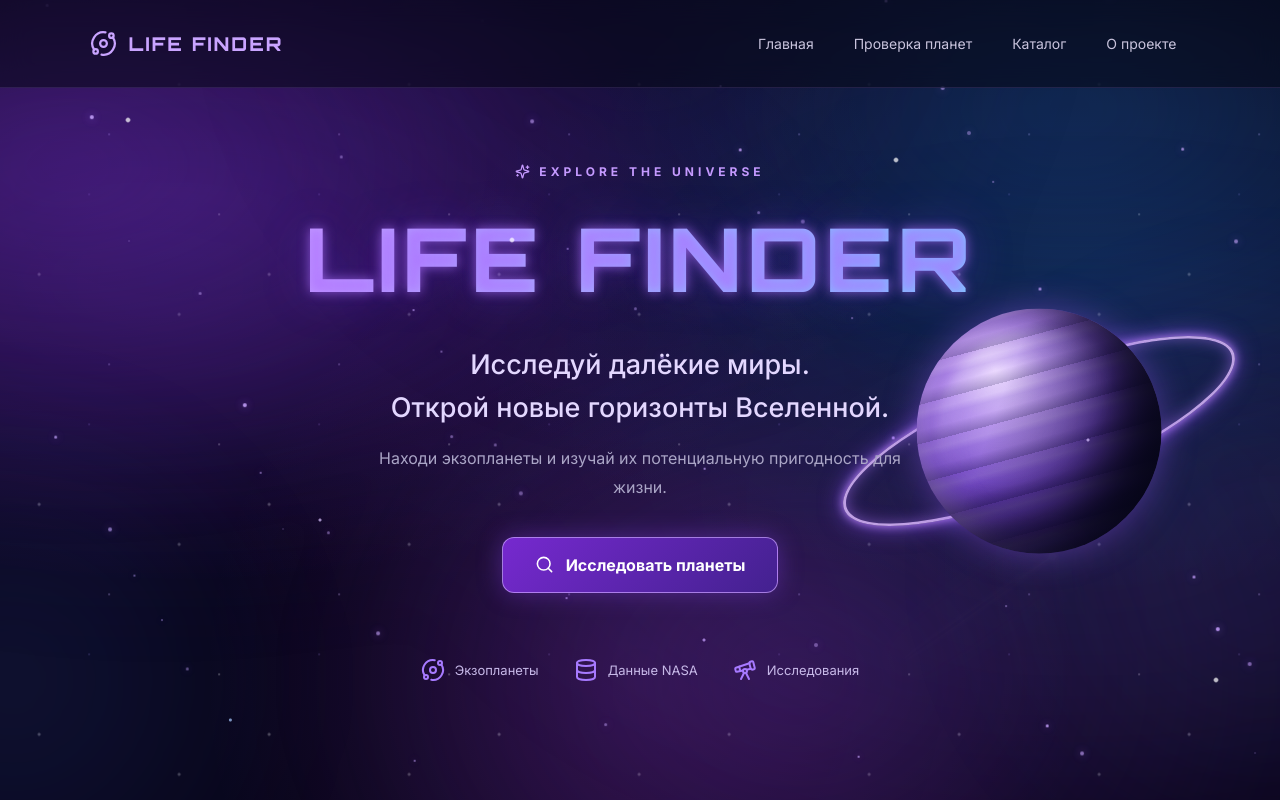
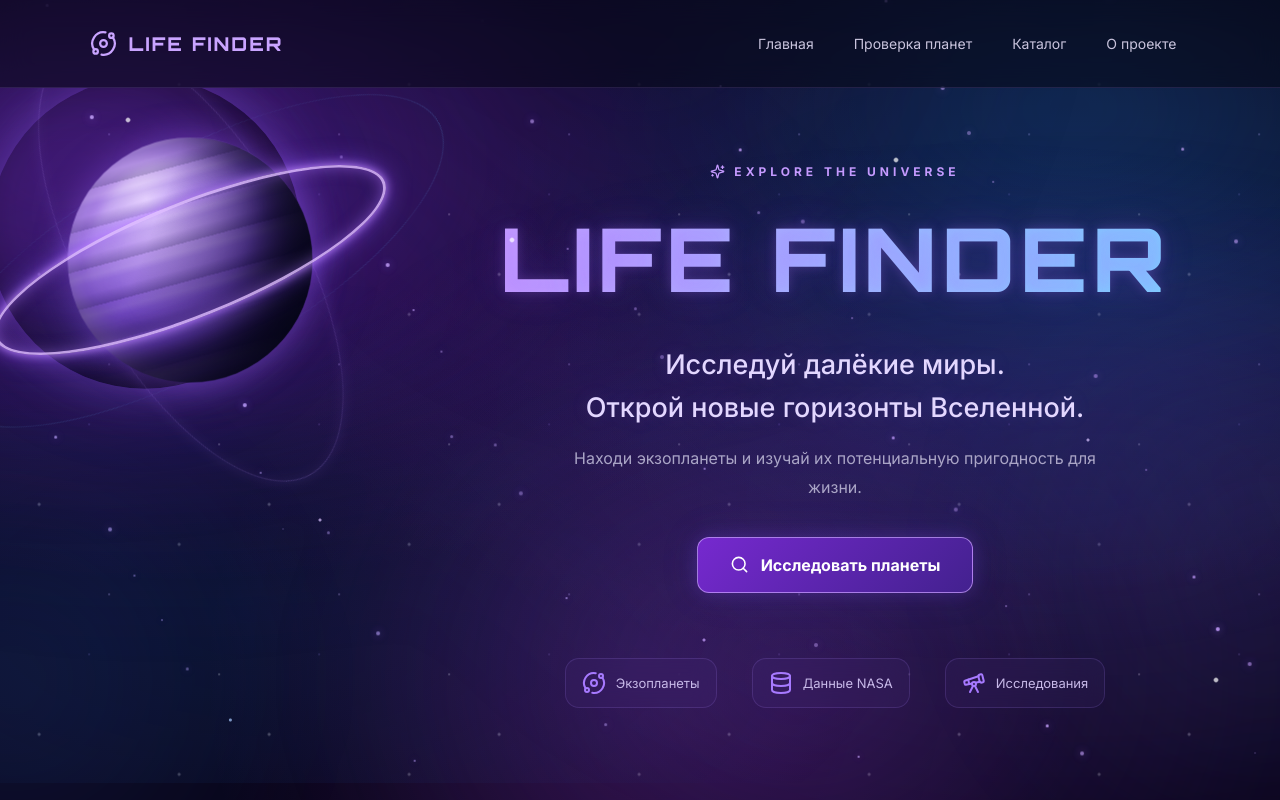
Before and after one commit to mayskk/life-finder-next, a React (Vite) app: page / in a window 1280 px wide. Shown: the top 800 px of the page. Built offline with nearby package versions, Linux system fonts and the light colour scheme.

Commit message:
Update style.css

```diff
--- a/src/style.css
+++ b/src/style.css
@@ -1781,3 +1781,268 @@ body::after {
     0 0 25px #a477ff,
     0 0 40px #8055ff;
 }
+
+/* ==========================================
+   LIFE FINDER - GALACTIC HOME REDESIGN
+   ========================================== */
+
+/* 1. HIDE OLD METEORS WITHOUT DELETING CODE */
+
+.cosmic-meteors {
+  display: none !important;
+}
+
+/* 2. DEEP SPACE HERO BACKGROUND */
+
+.hero {
+  position: relative;
+  isolation: isolate;
+  overflow: hidden;
+  background:
+    radial-gradient(
+      ellipse at 75% 45%,
+      rgba(95, 48, 180, 0.22),
+      transparent 48%
+    ),
+    radial-gradient(
+      ellipse at 20% 75%,
+      rgba(35, 100, 190, 0.15),
+      transparent 45%
+    );
+}
+
+/* 3. COSMIC LIGHT AROUND THE HERO */
+
+.hero::before {
+  content: "";
+  position: absolute;
+  inset: 0;
+  z-index: -1;
+  pointer-events: none;
+  background:
+    radial-gradient(
+      circle at 70% 35%,
+      rgba(150, 100, 255, 0.12),
+      transparent 35%
+    ),
+    radial-gradient(
+      circle at 35% 80%,
+      rgba(70, 140, 255, 0.10),
+      transparent 40%
+    );
+  animation: galacticGlow 10s ease-in-out infinite alternate;
+}
+
+@keyframes galacticGlow {
+  from {
+    opacity: 0.45;
+    transform: scale(1);
+  }
+  to {
+    opacity: 1;
+    transform: scale(1.12);
+  }
+}
+
+/* 4. BEAUTIFUL ORBITS AROUND MAIN PLANET */
+
+.planet-scene {
+  position: relative;
+  isolation: isolate;
+}
+
+.planet-scene::before {
+  content: "";
+  position: absolute;
+  width: 125%;
+  height: 125%;
+  left: -12.5%;
+  top: -12.5%;
+  border: 1px solid rgba(180, 145, 255, 0.22);
+  border-radius: 50%;
+  transform: rotate(-25deg) scaleY(0.48);
+  box-shadow:
+    0 0 18px rgba(150, 100, 255, 0.12),
+    inset 0 0 18px rgba(150, 100, 255, 0.08);
+  pointer-events: none;
+  animation: orbitRotate 24s linear infinite;
+}
+
+.planet-scene::after {
+  content: "";
+  position: absolute;
+  width: 145%;
+  height: 145%;
+  left: -22.5%;
+  top: -22.5%;
+  border: 1px solid rgba(100, 175, 255, 0.17);
+  border-radius: 50%;
+  transform: rotate(35deg) scaleY(0.4);
+  pointer-events: none;
+  animation: orbitRotate 32s linear infinite reverse;
+}
+
+@keyframes orbitRotate {
+  from {
+    rotate: 0deg;
+  }
+  to {
+    rotate: 360deg;
+  }
+}
+
+/* 5. SMALL DECORATIVE PLANETS */
+
+.planet-scene {
+  overflow: visible;
+}
+
+.planet-scene .planet-body {
+  z-index: 2;
+}
+
+.planet-scene .planet-ring {
+  z-index: 3;
+}
+
+.planet-scene .planet-light,
+.planet-scene .planet-shadow {
+  z-index: 4;
+}
+
+.planet-scene .planet-body::before {
+  content: "";
+  position: absolute;
+  width: 38px;
+  height: 38px;
+  border-radius: 50%;
+  top: -55px;
+  right: -95px;
+  background: radial-gradient(
+    circle at 30% 30%,
+    #d8c7ff,
+    #8060c9 45%,
+    #30204f 85%
+  );
+  box-shadow:
+    0 0 18px rgba(165, 120, 255, 0.55),
+    inset -7px -5px 12px rgba(0, 0, 0, 0.5);
+  animation: littlePlanetFloat 7s ease-in-out infinite;
+}
+
+.planet-scene .planet-body::after {
+  content: "";
+  position: absolute;
+  width: 21px;
+  height: 21px;
+  border-radius: 50%;
+  bottom: -65px;
+  left: -80px;
+  background: radial-gradient(
+    circle at 30% 30%,
+    #b9e8ff,
+    #497fc2 55%,
+    #172d62
+  );
+  box-shadow: 0 0 17px rgba(100, 170, 255, 0.55);
+  animation: littlePlanetFloat 5s ease-in-out infinite reverse;
+}
+
+@keyframes littlePlanetFloat {
+  0%, 100% {
+    translate: 0 0;
+  }
+  50% {
+    translate: 0 -12px;
+  }
+}
+
+/* 6. HERO TEXT GLOW */
+
+.hero-title {
+  text-shadow:
+    0 0 12px rgba(170, 120, 255, 0.25),
+    0 0 35px rgba(130, 80, 255, 0.2);
+}
+
+.hero-subtitle {
+  text-shadow: 0 0 18px rgba(150, 120, 255, 0.18);
+}
+
+/* 7. PREMIUM BUTTON */
+
+.star-button {
+  box-shadow:
+    0 0 18px rgba(135, 80, 255, 0.22),
+    0 0 40px rgba(100, 70, 220, 0.12);
+  transition:
+    transform 0.3s ease,
+    box-shadow 0.3s ease,
+    filter 0.3s ease;
+}
+
+.star-button:hover {
+  transform: translateY(-3px);
+  filter: brightness(1.15);
+  box-shadow:
+    0 0 22px rgba(160, 110, 255, 0.5),
+    0 0 55px rgba(100, 90, 255, 0.25);
+}
+
+/* 8. GLASS INFORMATION PANELS */
+
+.hero-stats > div {
+  padding: 12px 16px;
+  border: 1px solid rgba(175, 140, 255, 0.16);
+  border-radius: 14px;
+  background: rgba(100, 70, 160, 0.09);
+  backdrop-filter: blur(12px);
+  transition:
+    background 0.3s ease,
+    border-color 0.3s ease,
+    transform 0.3s ease;
+}
+
+.hero-stats > div:hover {
+  background: rgba(130, 90, 210, 0.18);
+  border-color: rgba(190, 155, 255, 0.4);
+  transform: translateY(-4px);
+}
+
+/* 9. RESPONSIVE PLANETS */
+
+@media (max-width: 700px) {
+  .planet-scene .planet-body::before {
+    right: -45px;
+    width: 25px;
+    height: 25px;
+  }
+
+  .planet-scene .planet-body::after {
+    left: -40px;
+    width: 16px;
+    height: 16px;
+  }
+
+  .planet-scene::before {
+    width: 115%;
+    height: 115%;
+  }
+
+  .planet-scene::after {
+    width: 130%;
+    height: 130%;
+  }
+}
+
+/* 10. ACCESSIBILITY */
+
+@media (prefers-reduced-motion: reduce) {
+  .hero::before,
+  .planet-scene::before,
+  .planet-scene::after,
+  .planet-scene .planet-body::before,
+  .planet-scene .planet-body::after {
+    animation: none !important;
+  }
+}
```
